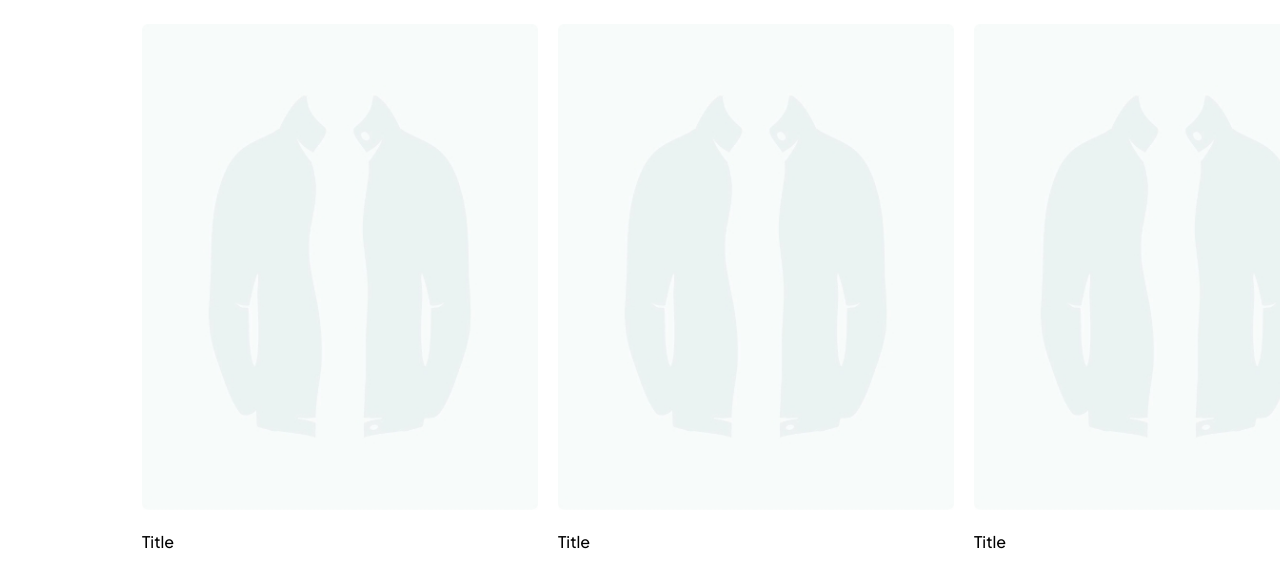
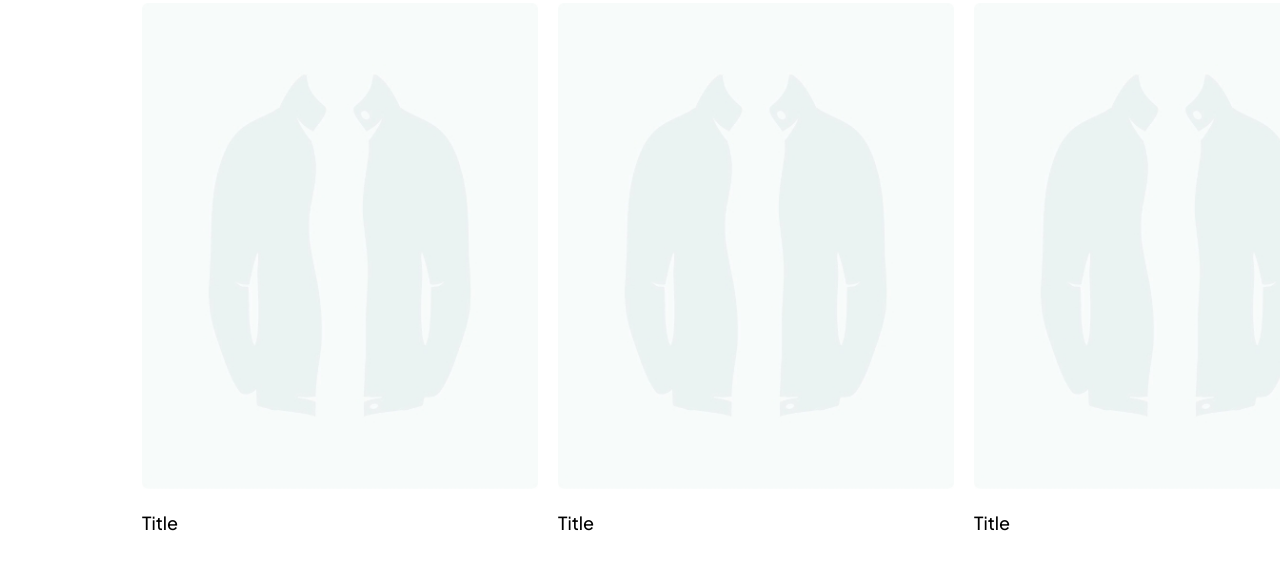
Before and after one commit to asbhogal/Venture-Stream-Responsive-Product-Carousel-Component, a website built with Vite: page index.html in a window 1280 px wide. Shown: the part 165-752 px from the top of the page. Built offline with nearby package versions, Linux system fonts and the light colour scheme; files whose address does not match are found by name.

Commit message:
changes to structure and styling

```diff
--- a/index.html
+++ b/index.html
@@ -12,7 +12,7 @@
     <div class="app flex flex-col">
       <div class="container flex flex-col max-w-8xl absolute">
         <h2
-          class="container-title pl-[37px] sm:pl-[142px] flex py-[21px] pt-[40px] sm:pt-[100px] font-bold"
+          class="container-title pl-[37px] sm:pl-[142px] flex pt-[40px] sm:pt-[100px] font-bold"
         >
           Section Title
         </h2>
--- a/main.js
+++ b/main.js
@@ -31,6 +31,10 @@ class ProductCard extends HTMLElement {
       "hover:scale-105",
       "transition"
     );
+    this.querySelector(".product-title").classList.add(
+      "font-medium",
+      "text-lg"
+    );
     this.querySelector(".product-image").classList.add(
       "max-w-none",
       "w-[287px]",
@@ -46,7 +50,7 @@ class ProductCard extends HTMLElement {
       "rounded-full",
       "absolute",
       "right-[30px]",
-      "bottom-[54.25px]",
+      "bottom-[74.25px]",
       "group-hover:flex"
     );
     this.querySelector(".product-arrow").classList.add(
```
